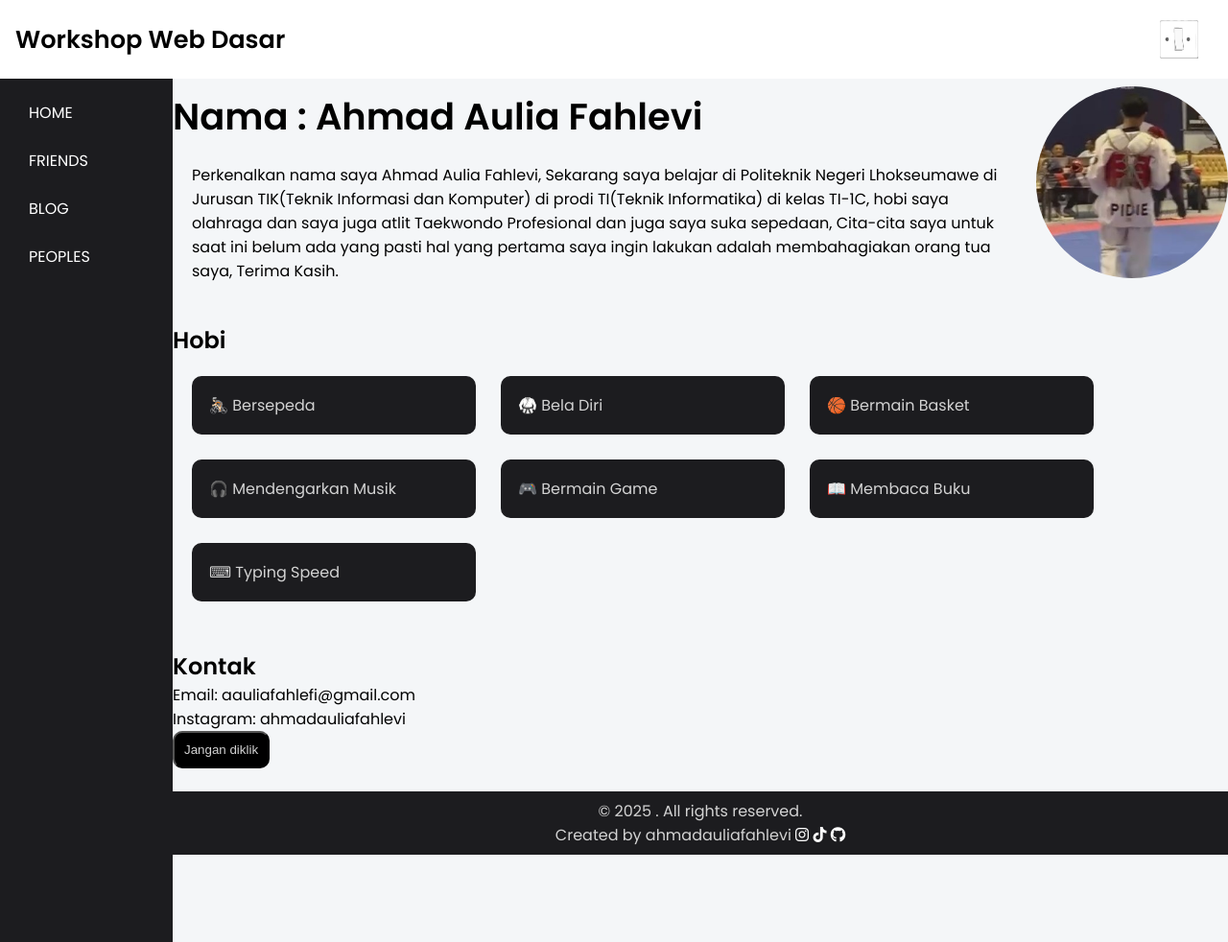
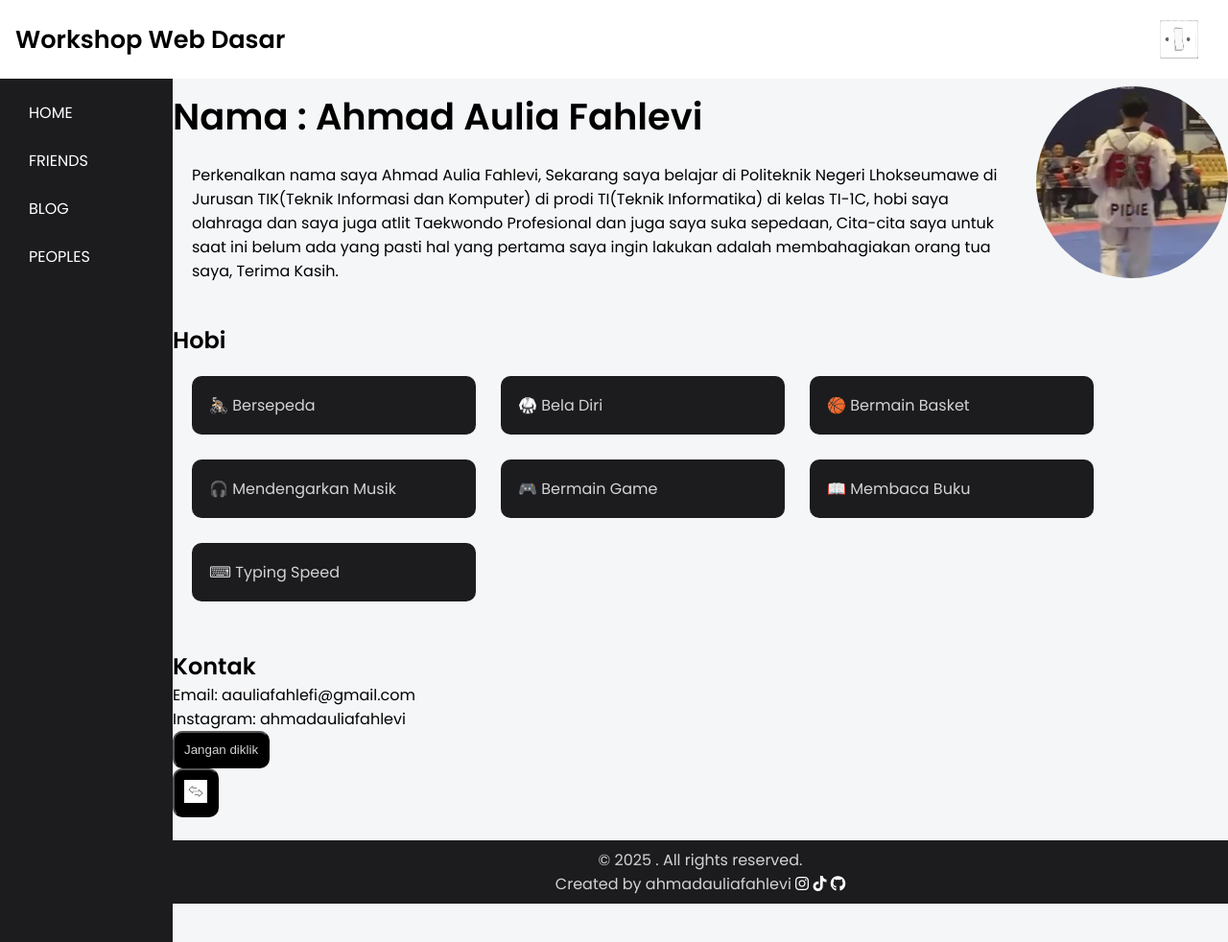
Before and after one commit to lepii1/CV, a Jekyll site: the page built from index.html, in a window 1280 px wide and 982 px high. Shown: the whole window at 96% size. Built offline with Jekyll 4.4.1, drawn with Linux system fonts in a browser that asks for light colours.

Commit message:
initial commit

```diff
--- a/_includes/navigation.html
+++ b/_includes/navigation.html
@@ -7,7 +7,7 @@
          </button>
 
          <button id="theme-toggle" class="theme-toggle">
-            <img id="theme-icon" src="/assets/images/mati.png" alt="Toggle Theme" width="24">
+            <img id="theme-icon" src="/assets/images/off.png" alt="Toggle Theme" width="24">
           </button>
 </header>
 
--- a/assets/js/scripts.js
+++ b/assets/js/scripts.js
@@ -25,8 +25,8 @@
     const iconImg = document.getElementById("theme-icon");
     const body = document.body;
 
-    const sunIcon = "/assets/images/hidup.png";
-    const moonIcon = "/assets/images/mati.png";
+    const sunIcon = "/assets/images/on.png";
+    const moonIcon = "/assets/images/off.png";
 
     // Cek preferensi
     if (localStorage.getItem("theme") === "dark") {
--- a/index.html
+++ b/index.html
@@ -34,3 +34,6 @@
         <a href="https://www.instagram.com/ahmadauliafahlevi/">ahmadauliafahlevi</a>
     </p>
     <button onclick="myFunction()">Jangan diklik</button>
+    <button>
+    <a href="https://lepii1.github.io/"><img src="/assets/images/switch.jpg" alt="" width="24"></a>
+  </button>
```
Also changed, not shown: assets/images/off.png (renamed from assets/images/mati.png), assets/images/on.png (renamed from assets/images/hidup.png).
